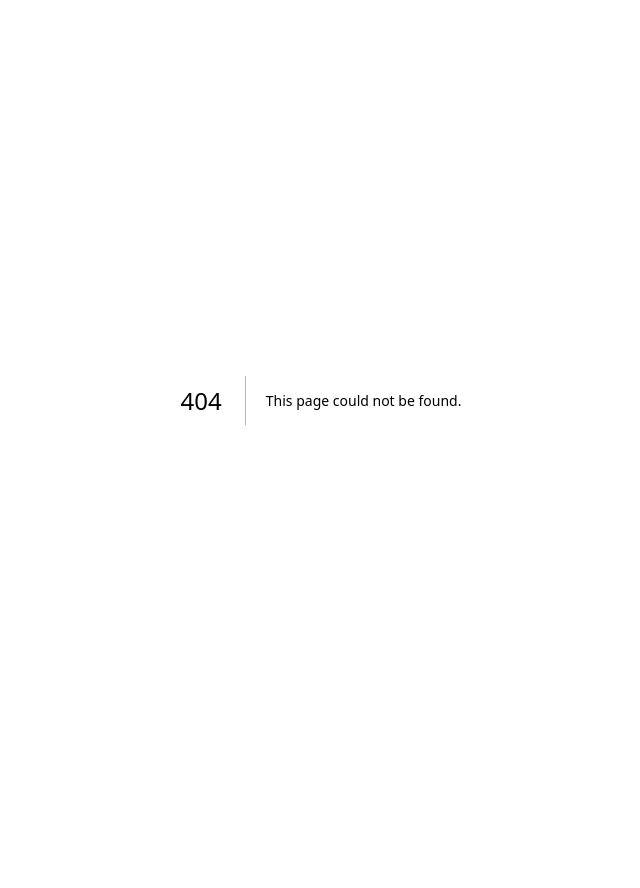
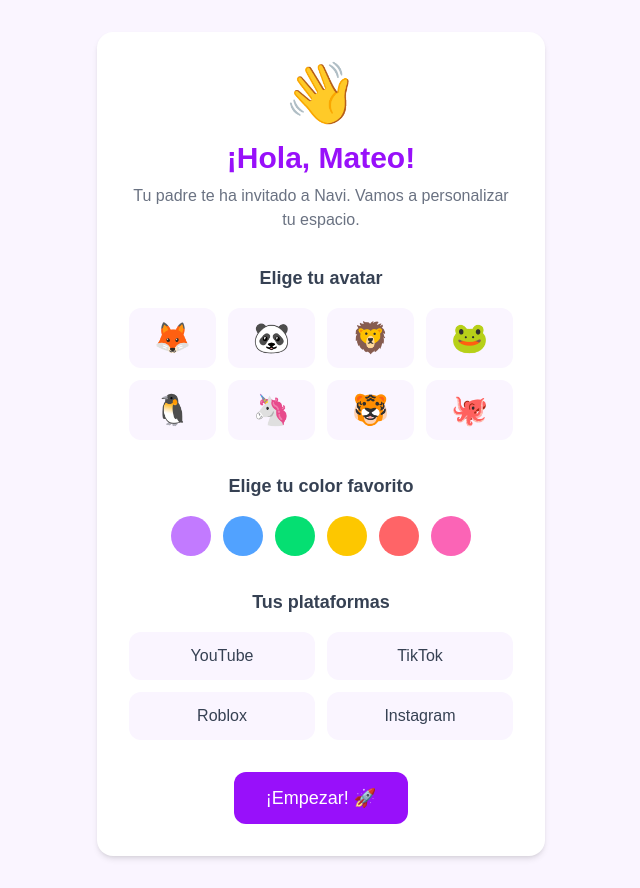
Before and after one commit to julianatatagiba-oss/safestart, a Next.js app: page /bienvenida-hijo in a window 1280 px wide. Before the commit this address had no page. Shown: the whole page, without its empty margins (319-959 px from the left). Before the commit the page ends 800 px from the top, so only its background shows below. Built offline with nearby package versions, Linux system fonts and the light colour scheme.

Commit message:
añadir onboarding y dashboard hijo

```diff
--- /dev/null
+++ b/app/bienvenida-hijo/page.js
@@ -0,0 +1,57 @@
+export default function BienvenidaHijo() {
+    return (
+      <main className="min-h-screen bg-purple-50 flex flex-col items-center justify-center p-8">
+        <div className="bg-white rounded-2xl shadow-md p-8 max-w-md w-full text-center">
+
+          <div className="text-6xl mb-4">👋</div>
+          <h1 className="text-3xl font-bold text-purple-600 mb-2">¡Hola, Mateo!</h1>
+          <p className="text-gray-500 mb-8">Tu padre te ha invitado a Navi. Vamos a personalizar tu espacio.</p>
+
+          <div className="mb-8">
+            <h2 className="text-lg font-bold text-gray-700 mb-4">Elige tu avatar</h2>
+            <div className="grid grid-cols-4 gap-3">
+              {["🦊", "🐼", "🦁", "🐸", "🐧", "🦄", "🐯", "🐙"].map((emoji) => (
+                <button
+                  key={emoji}
+                  className="text-3xl bg-purple-50 rounded-xl p-3 hover:bg-purple-200"
+                >
+                  {emoji}
+                </button>
+              ))}
+            </div>
+          </div>
+
+          <div className="mb-8">
+            <h2 className="text-lg font-bold text-gray-700 mb-4">Elige tu color favorito</h2>
+            <div className="flex justify-center gap-3">
+              {["bg-purple-400", "bg-blue-400", "bg-green-400", "bg-yellow-400", "bg-red-400", "bg-pink-400"].map((color) => (
+                <button
+                  key={color}
+                  className={`w-10 h-10 rounded-full ${color} hover:scale-110 transition-transform`}
+                />
+              ))}
+            </div>
+          </div>
+
+          <div className="mb-8">
+            <h2 className="text-lg font-bold text-gray-700 mb-4">Tus plataformas</h2>
+            <div className="grid grid-cols-2 gap-3">
+              {["YouTube", "TikTok", "Roblox", "Instagram"].map((plataforma) => (
+                <div key={plataforma} className="bg-purple-50 rounded-xl p-3 text-gray-700 font-medium">
+                  {plataforma}
+                </div>
+              ))}
+            </div>
+          </div>
+
+          <a
+            href="/dashboard-hijo"
+            className="bg-purple-600 text-white px-8 py-3 rounded-xl text-lg hover:bg-purple-700 inline-block"
+          >
+            ¡Empezar! 🚀
+          </a>
+
+        </div>
+      </main>
+    )
+  }
--- /dev/null
+++ b/app/dashboard-hijo/page.js
@@ -0,0 +1,62 @@
+export default function DashboardHijo() {
+    return (
+      <main className="min-h-screen bg-purple-50 p-6">
+        <div className="max-w-md mx-auto">
+
+          {/* Header */}
+          <div className="flex items-center justify-between mb-6">
+            <div className="flex items-center gap-3">
+              <div className="text-4xl">🦊</div>
+              <div>
+                <h1 className="text-xl font-bold text-purple-600">¡Hola, Mateo!</h1>
+                <p className="text-gray-400 text-sm">Nivel 1 · 0 insignias</p>
+              </div>
+            </div>
+            <div className="bg-purple-600 text-white text-sm px-3 py-1 rounded-full">
+              0 pts
+            </div>
+          </div>
+
+          {/* Progreso */}
+          <div className="bg-white rounded-2xl shadow-sm p-5 mb-4">
+            <h2 className="font-bold text-gray-700 mb-3">Tu progreso</h2>
+            <div className="flex gap-3">
+              {["YouTube", "TikTok", "Roblox", "Instagram"].map((plataforma) => (
+                <div key={plataforma} className="flex-1 text-center">
+                  <div className="bg-purple-50 rounded-xl p-2 mb-1 text-xs text-gray-500">{plataforma}</div>
+                  <div className="text-xs text-purple-400">0/3</div>
+                </div>
+              ))}
+            </div>
+          </div>
+
+          {/* Insignias */}
+          <div className="bg-white rounded-2xl shadow-sm p-5 mb-4">
+            <h2 className="font-bold text-gray-700 mb-3">Tus insignias 🏆</h2>
+            <p className="text-gray-400 text-sm">Completa tests para ganar insignias</p>
+            <div className="flex gap-2 mt-3">
+              {["🔒", "🔒", "🔒", "🔒"].map((insignia, i) => (
+                <div key={i} className="text-2xl bg-gray-50 rounded-xl p-3">
+                  {insignia}
+                </div>
+              ))}
+            </div>
+          </div>
+
+          {/* Empezar test */}
+          <div className="bg-white rounded-2xl shadow-sm p-5">
+            <h2 className="font-bold text-gray-700 mb-3">¿Por dónde empezamos?</h2>
+            {["YouTube", "TikTok", "Roblox", "Instagram"].map((plataforma) => (
+              <div key={plataforma} className="flex items-center justify-between py-3 border-b last:border-0">
+                <span className="text-gray-700">{plataforma}</span>
+                <button className="bg-purple-600 text-white text-sm px-4 py-1 rounded-full hover:bg-purple-700">
+                  Empezar
+                </button>
+              </div>
+            ))}
+          </div>
+
+        </div>
+      </main>
+    )
+  }
```
